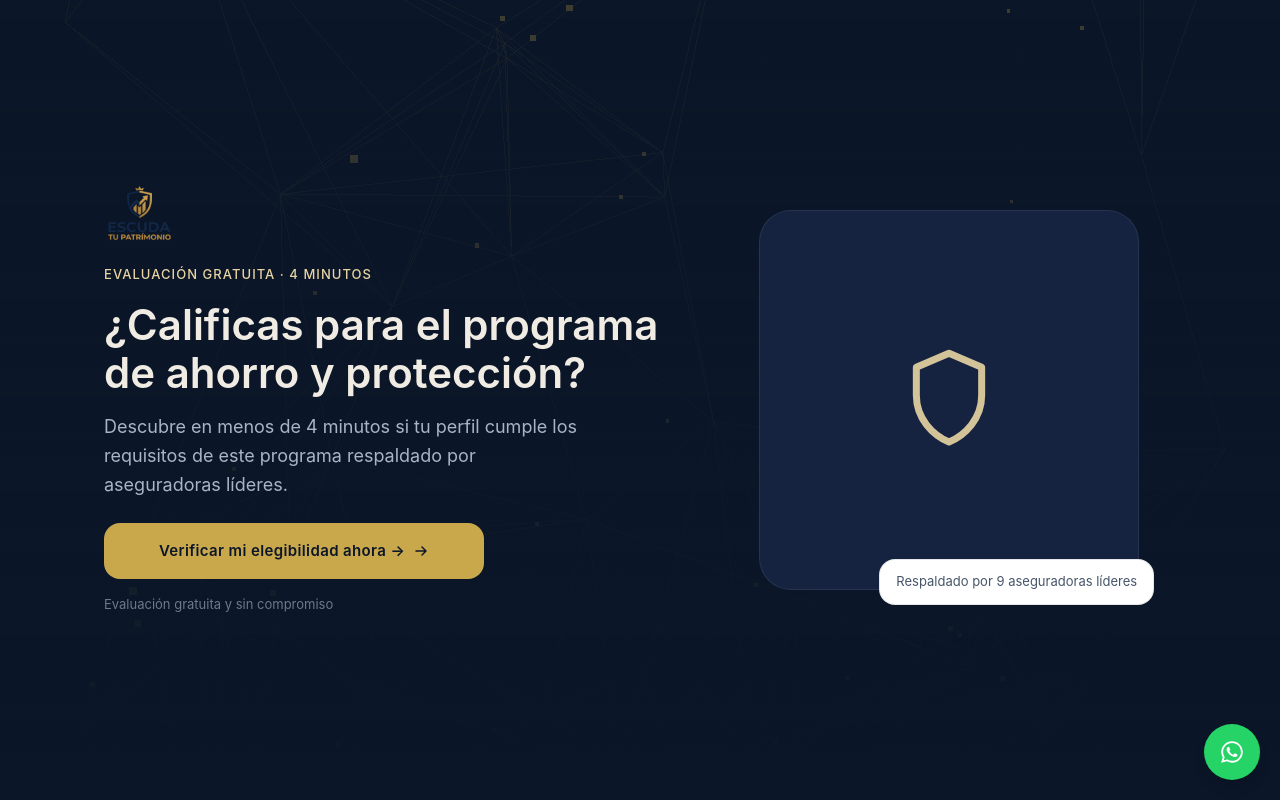
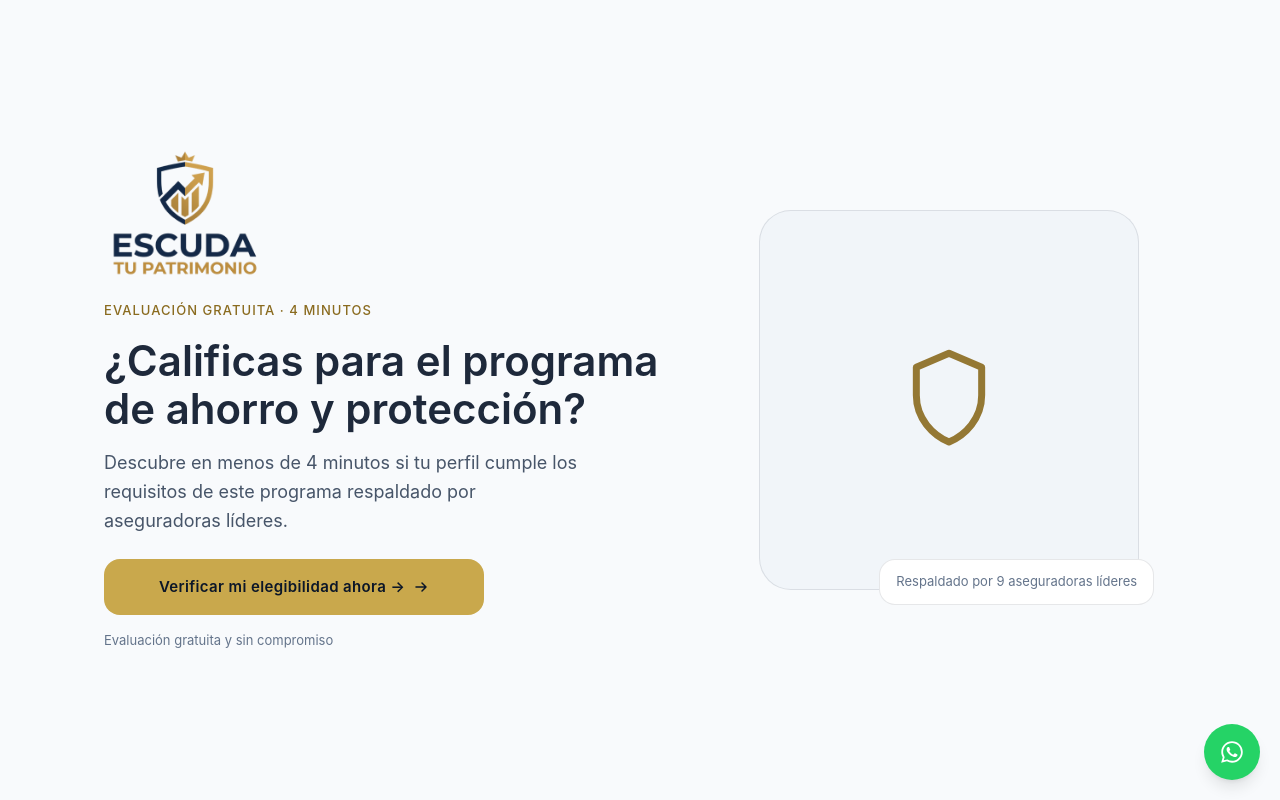
Before and after one commit to zipnegocios/escudatupatrimonio, a Next.js app: page /evaluacion in a window 1280 px wide. Built offline with nearby package versions, Linux system fonts and the light colour scheme.

Commit message:
fix(landing): hero a fondo claro y logo mas grande (el navy del logo se perdia en fondo oscuro)

```diff
--- a/src/presentation/screens/landing/Hero.tsx
+++ b/src/presentation/screens/landing/Hero.tsx
@@ -3,8 +3,6 @@
 import { useEffect, useRef } from "react";
 import { headerIn } from "@/presentation/animations/gsap-micro";
 import { CTAButton } from "@/presentation/components/CTAButton";
-import { WebGLCanvas } from "@/presentation/webgl/WebGLCanvas";
-import { particleNetworkScene } from "@/presentation/webgl/scenes/particleNetwork";
 import { IconShield } from "@/presentation/components/icons";
 import { BRAND_LOGO_URL } from "@/presentation/constants";
 
@@ -15,12 +13,10 @@ interface HeroProps {
 /**
  * copy: spec de rediseño v1.0 § 2.1 Hero.
  *
- * Layout: apilado en móvil; grid de 2 columnas desde `lg:` (texto | visual),
- * como estaba previsto en el brainstorm original antes de simplificarse a
- * una sola columna. El fondo de partículas reutiliza `particleNetworkScene`
- * (la misma escena de S1) en vez de crear una nueva — es la única sección
- * de la landing que monta WebGL, así que el costo de un canvas activo es
- * aceptable incluso en gama baja.
+ * Fondo claro (no bg-bg-trust-dark): el logo de marca tiene elementos en
+ * navy que se camuflan contra un fondo oscuro — ver globals.css, el navy
+ * del logo (~#0b1628) es casi idéntico a --bg-trust-dark. Grid de 2
+ * columnas desde `lg:` (texto | visual), apilado en móvil.
  */
 export function Hero({ onContinue }: HeroProps) {
   const ref = useRef<HTMLDivElement>(null);
@@ -30,57 +26,34 @@ export function Hero({ onContinue }: HeroProps) {
   }, []);
 
   return (
-    <div className="relative min-h-dvh flex flex-col justify-center overflow-hidden bg-bg-trust-dark">
-      <div className="absolute inset-0 opacity-40 lg:opacity-60">
-        <WebGLCanvas sceneSetup={particleNetworkScene} />
-      </div>
-      <div
-        className="absolute inset-0 pointer-events-none"
-        style={{
-          background:
-            "linear-gradient(180deg, rgba(11,22,40,0.35) 0%, rgba(11,22,40,0.85) 65%, rgba(11,22,40,1) 100%)",
-        }}
-      />
-
+    <div className="relative min-h-dvh flex flex-col justify-center bg-bg-primary">
       <div className="relative mx-auto w-full max-w-[1120px] px-6 py-24 lg:py-0 grid grid-cols-1 lg:grid-cols-[1.1fr_0.9fr] lg:items-center gap-10 lg:gap-16">
         <div ref={ref} className="flex flex-col gap-4">
           {/* eslint-disable-next-line @next/next/no-img-element */}
-          <img src={BRAND_LOGO_URL} alt="Escuda tu Patrimonio" className="h-14 w-auto self-start mb-2" />
-          <p className="type-eyebrow" style={{ color: "var(--gold-light)" }}>
+          <img src={BRAND_LOGO_URL} alt="Escuda tu Patrimonio" className="h-24 lg:h-32 w-auto self-start mb-2" />
+          <p className="type-eyebrow" style={{ color: "var(--gold-text)" }}>
             Evaluación gratuita · 4 minutos
           </p>
-          <h1 className="type-title lg:!text-[42px]" style={{ color: "var(--text-ondark)" }}>
+          <h1 className="type-title lg:!text-[42px]">
             ¿Calificas para el programa de ahorro y protección?
           </h1>
-          <p className="type-subtitle max-w-[480px]" style={{ color: "var(--text-ondark-secondary)" }}>
+          <p className="type-subtitle max-w-[480px]">
             Descubre en menos de 4 minutos si tu perfil cumple los requisitos de
             este programa respaldado por aseguradoras líderes.
           </p>
           <div className="mt-2 max-w-[380px]">
             <CTAButton label="Verificar mi elegibilidad ahora →" onClick={onContinue} />
           </div>
-          <p className="type-caption" style={{ color: "var(--text-ondark-muted)" }}>
-            Evaluación gratuita y sin compromiso
-          </p>
+          <p className="type-caption">Evaluación gratuita y sin compromiso</p>
         </div>
 
-        {/* Panel visual — solo desktop. En móvil el canvas de fondo ya cumple ese rol. */}
+        {/* Panel visual — solo desktop. */}
         <div className="hidden lg:flex items-center justify-center">
-          <div
-            className="relative w-full aspect-square max-w-[380px] rounded-[32px] border flex items-center justify-center"
-            style={{ borderColor: "var(--border-ondark)", background: "var(--bg-trust-elevated)" }}
-          >
-            <div className="opacity-90 w-28 h-28 [&_svg]:w-full [&_svg]:h-full" style={{ color: "var(--gold-light)" }}>
+          <div className="relative w-full aspect-square max-w-[380px] rounded-[32px] border border-border-card bg-bg-elevated flex items-center justify-center">
+            <div className="opacity-90 w-28 h-28 [&_svg]:w-full [&_svg]:h-full" style={{ color: "var(--gold-text)" }}>
               <IconShield />
             </div>
-            <div
-              className="absolute -bottom-4 -right-4 px-4 py-3 rounded-2xl border type-caption"
-              style={{
-                background: "var(--bg-surface)",
-                borderColor: "var(--border-card)",
-                color: "var(--text-secondary)",
-              }}
-            >
+            <div className="absolute -bottom-4 -right-4 px-4 py-3 rounded-2xl border border-border-card bg-bg-surface type-caption text-text-secondary">
               Respaldado por 9 aseguradoras líderes
             </div>
           </div>
```
